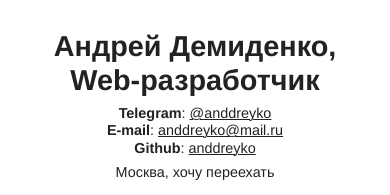
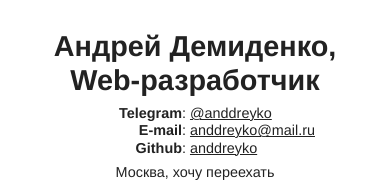
Before and after one commit to anddreyko/anddreyko.github.io, an Eleventy site: page index.md in a window 390 px wide. Shown: the top 195 px of the page. Built offline with nearby package versions, Linux system fonts and the light colour scheme; Eleventy itself is replaced by a stand-in of ours; files that its build step writes are made by us from their sources.

Commit message:
refactor (design): align contacts to center

```diff
--- a/includes/cv.njk
+++ b/includes/cv.njk
@@ -10,8 +10,9 @@ layout: base.njk
     {% if contacts %}
         <ul class="cv-contacts page__header-row">
             {% for contact in contacts %}
-                <li class="cv-contacts__contact"><strong>{{ contact.name }}</strong>:
-                    <a href="{{ contact.link }}" {% if contact.external %} target="_blank" {% endif %}>
+                <li class="cv-contacts__contact"><strong class="cv-contacts__name">{{ contact.name }}</strong>:
+                    <a class="cv-contacts__link"
+                       href="{{ contact.link }}" {% if contact.external %} target="_blank" {% endif %}>
                         {{ contact.value }}
                     </a>
                 </li>
--- a/includes/style/cv.pcss
+++ b/includes/style/cv.pcss
@@ -46,6 +46,20 @@
         &:first-child:before {
             content: "";
             padding: 0;
+        }
+    }
+
+    @media (max-width: 680px) {
+        &__name {
+            display: inline-block;
+            width: 40%;
+            text-align: right;
+        }
+
+        &__link {
+            display: inline-block;
+            width: 45%;
+            text-align: left;
         }
     }
 }
```
